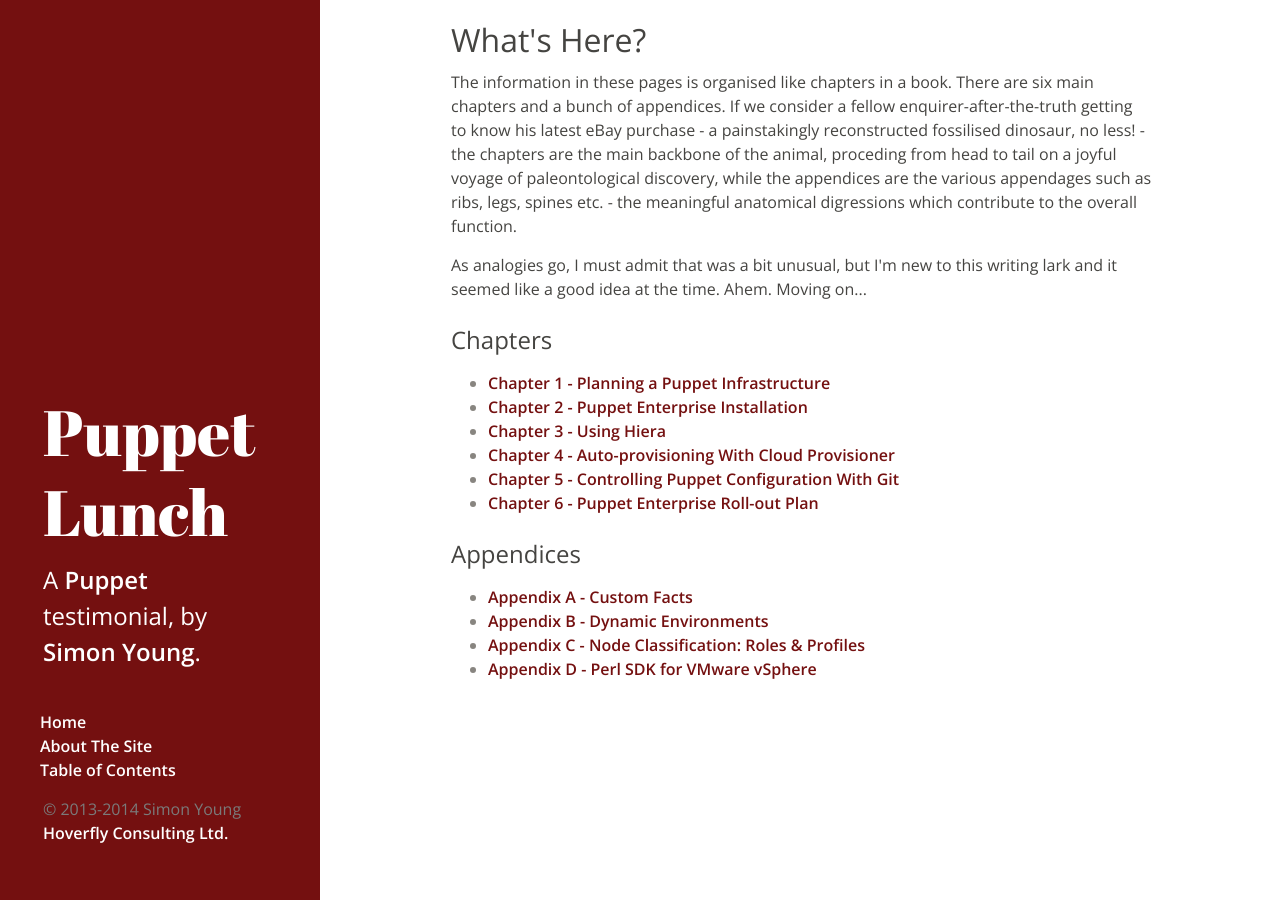
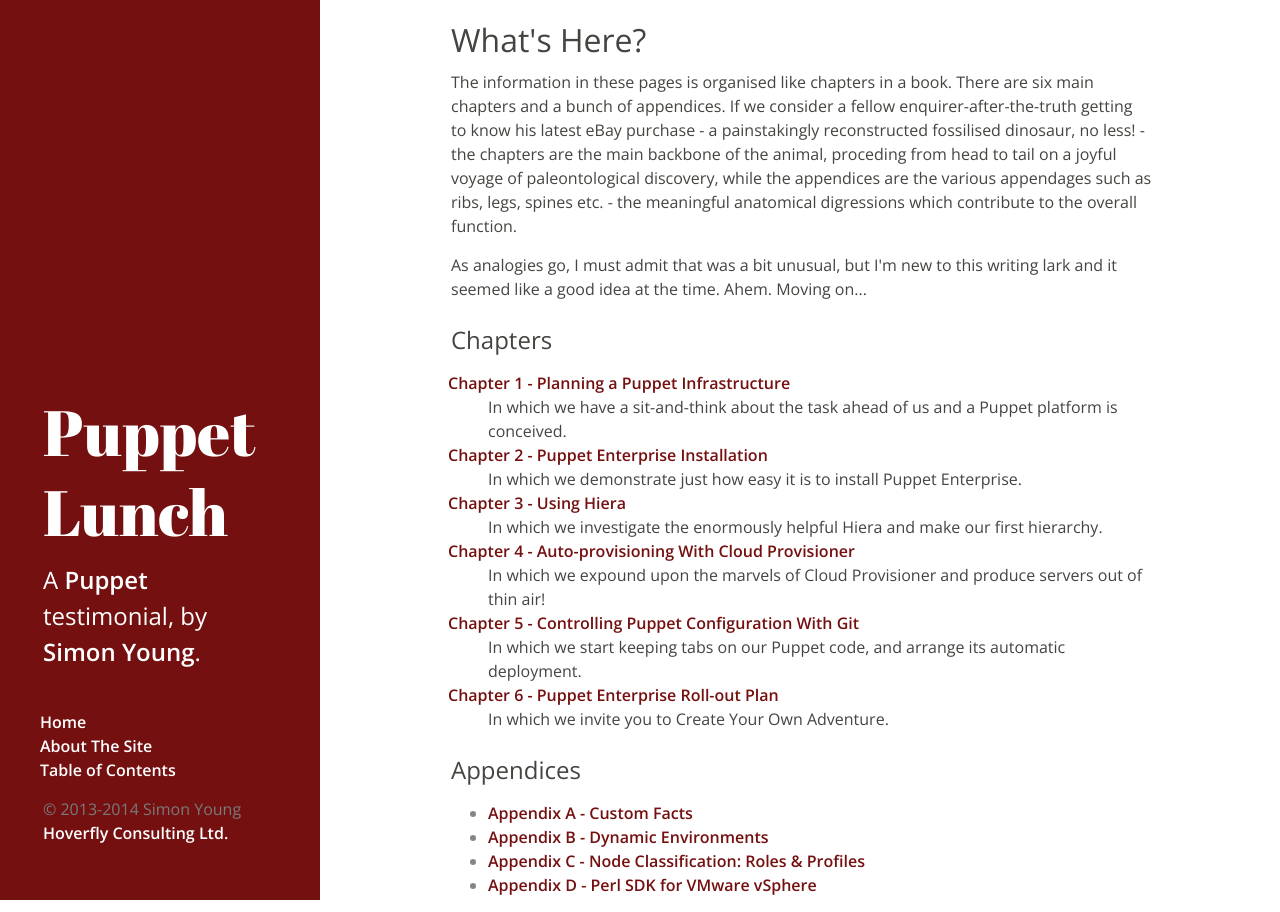
Before and after one commit to Sgydoo/puppet-lunch, a Jekyll site: the page built from contents/index.html, in a window 1280 px wide. Built offline with Jekyll 4.4.1, drawn with Linux system fonts in a browser that asks for light colours; Markdown is read by kramdown in place of the engine named in the settings.

Commit message:
Enhanced the Table of Contents and About pages.

```diff
--- a/about/index.html
+++ b/about/index.html
@@ -10,6 +10,12 @@
    cloud platforms such as Vmware vSphere, Amazon EC2, or Google
    Compute Engine, centralised management and provision of virtual
    servers has never been more important.</p>
+
+<p>Managing an estate in this way allows IT Operations teams to adapt
+   quickly to the needs of developers and business goals. It also
+   provides a way to treat infrastructure as code, naturally bringing
+   the world of Operations and Development closer together. In some
+   circles, this New Way is known as 'DevOps'.</p>
 
 <p>If you're interested in learning Puppet, there are many resources
    out there to help. Puppet Labs have clearly made a huge effort to
--- a/contents/index.html
+++ b/contents/index.html
@@ -21,14 +21,28 @@
 
 <h3>Chapters</h3>
 
-<ul>
-<li><a href="{{ site.baseurl }}/puppet/planning.html">Chapter 1 - Planning a Puppet Infrastructure</a></li>
-<li><a href="{{ site.baseurl }}/puppet/installation.html">Chapter 2 - Puppet Enterprise Installation</a></li>
-<li><a href="{{ site.baseurl }}/puppet/hiera.html">Chapter 3 - Using Hiera</a></li>
-<li><a href="{{ site.baseurl }}/puppet/autoprovisioning.html">Chapter 4 - Auto-provisioning With Cloud Provisioner</a></li>
-<li><a href="{{ site.baseurl }}/puppet/version-control.html">Chapter 5 - Controlling Puppet Configuration With Git</a></li>
-<li><a href="{{ site.baseurl }}/puppet/rollout.html">Chapter 6 - Puppet Enterprise Roll-out Plan</a></li>
-</ul>
+<dl>
+
+<dt><a href="{{ site.baseurl }}/puppet/planning.html">Chapter 1 - Planning a Puppet Infrastructure</a></dt>
+<dd>In which we have a sit-and-think about the task ahead of us and a Puppet platform
+is conceived.</dd>
+
+<dt><a href="{{ site.baseurl }}/puppet/installation.html">Chapter 2 - Puppet Enterprise Installation</a></dt>
+<dd>In which we demonstrate just how easy it is to install Puppet Enterprise.</dd>
+
+<dt><a href="{{ site.baseurl }}/puppet/hiera.html">Chapter 3 - Using Hiera</a></dt>
+<dd>In which we investigate the enormously helpful Hiera and make our first hierarchy.</dd>
+
+<dt><a href="{{ site.baseurl }}/puppet/autoprovisioning.html">Chapter 4 - Auto-provisioning With Cloud Provisioner</a></dt>
+<dd>In which we expound upon the marvels of Cloud Provisioner and produce servers out of thin air!</dd>
+
+<dt><a href="{{ site.baseurl }}/puppet/version-control.html">Chapter 5 - Controlling Puppet Configuration With Git</a></dt>
+<dd>In which we start keeping tabs on our Puppet code, and arrange its automatic deployment.</dd>
+
+<dt><a href="{{ site.baseurl }}/puppet/rollout.html">Chapter 6 - Puppet Enterprise Roll-out Plan</a></li>
+<dd>In which we invite you to Create Your Own Adventure.</dt>
+
+</dl>
 
 <h3>Appendices</h3>
 
```
